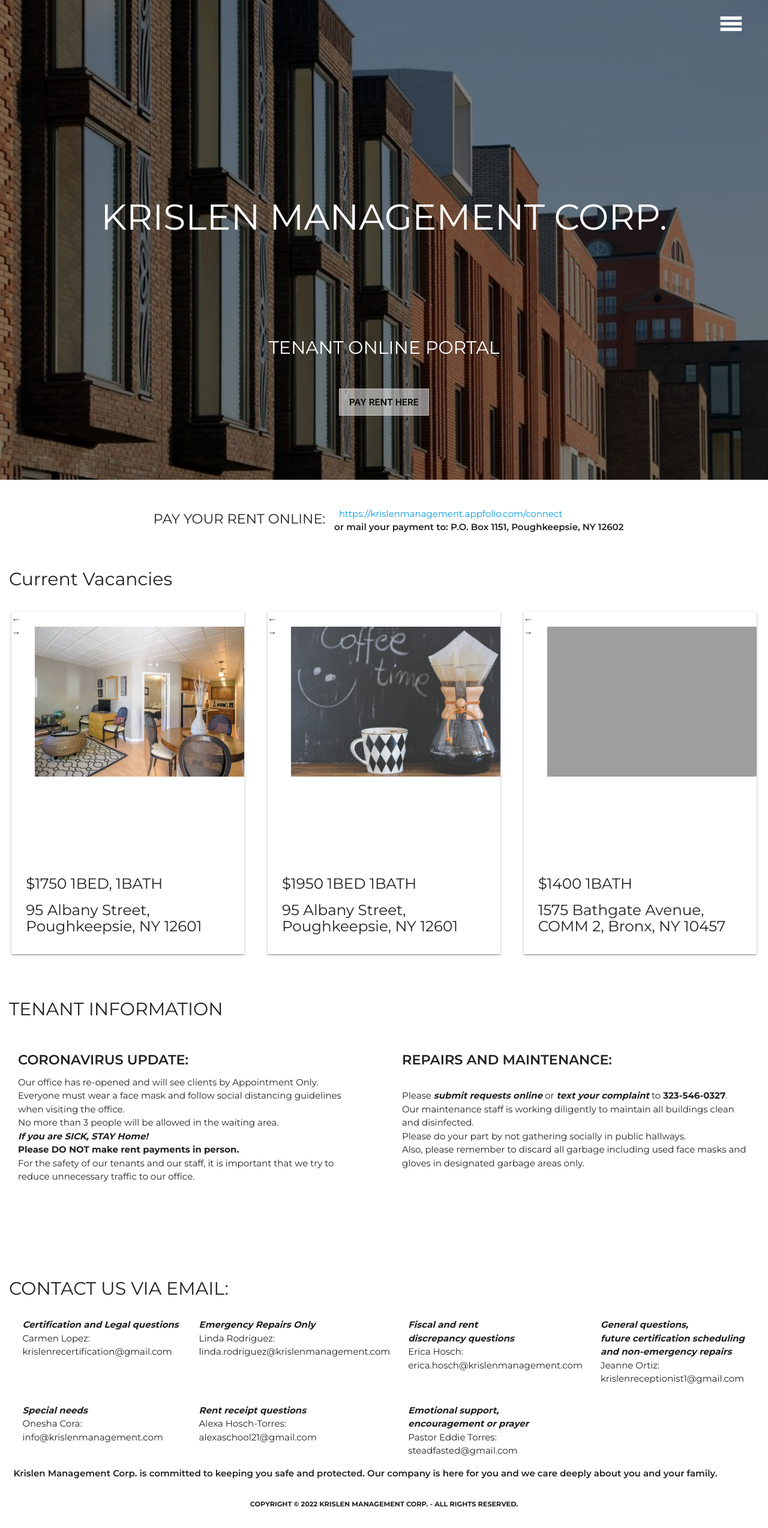
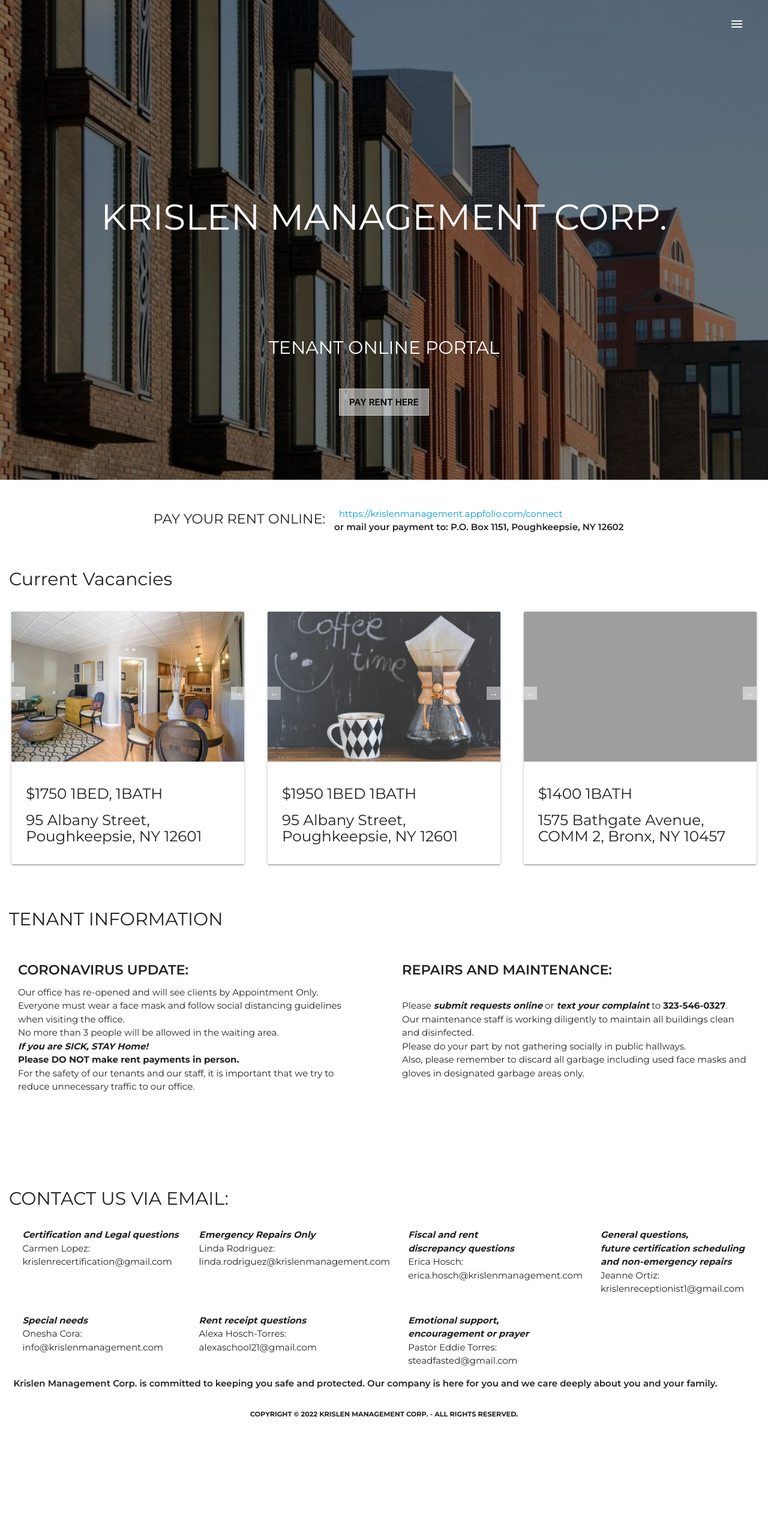
Before and after one commit to jerrydumas/krislen, a PHP site: page / in a window 1280 px wide. Shown: the whole page at 60% size. After the commit the page ends 2363 px from the top, so only its background shows below. Run offline with PHP 8.4, Linux system fonts and the light colour scheme; grey boxes are pictures that could not be loaded.

Commit message:
removed modal added slider styles

```diff
--- a/css/style.css
+++ b/css/style.css
@@ -166,7 +166,7 @@ body {
 /* Hero */
 
 .hero {
-  background: url('../img/heroImg.jpeg');
+  background: url('http://localhost/krislen/original/img/heroImg.jpeg');
   background-repeat: no-repeat;
   background-size: cover;
   height: 100vh;
@@ -291,6 +291,9 @@ body {
   max-width: 388px;
   width: 100%;
 }
+.card .card-image {
+  height: 250px;
+}
 
 .card .card-image img {
   display: block;
@@ -301,21 +304,6 @@ body {
   top: 0;
   bottom: 0;
   width: 100%;
-  height: 250px;
-}
-
-.btn-floating i {
-  background: #ef5350;
-}
-
-.btn-floating.halfway-fab {
-  position: absolute;
-  right: 5px;
-}
-
-.btn-floating:hover i,
-.btn-floating:focus i {
-  background: #f44336;
 }
 
 /* Tenant Info */
@@ -364,115 +352,61 @@ body {
   justify-content: center;
 }
 
-/* Modal */
-
-.modal1,
-.modal2,
-.modal3 {
-  display: none;
-  position: fixed;
-  left: 0;
-  right: 0;
-  bottom: 0;
-  top: 0;
-  width: 100vw;
-  height: 100vh;
-  background: rgba(0, 0, 0, 0.5);
-  z-index: 99;
-  max-height: fit-content;
+/* Carousel */
+.carousel {
+  width: 100%;
+  height: 100%;
+  position: relative;
 }
-
-.material-icons {
-  font-family: 'Material Icons';
-  font-weight: bold;
-  font-size: 3rem;
-  color: var(--wht);
-}
-
-.closeModalBtn1,
-.closeModalBtn2,
-.closeModalBtn3 {
-  position: fixed;
-  top: 0;
-  right: 1.3%;
-  font-size: 4rem;
-  z-index: 9;
-  background: none;
-  border: none;
-  cursor: pointer;
-}
-
-/* Carousel */
-
-.carousel1,
-.carousel2,
-.carousel3 {
-  width: 100vw;
-  height: 100vh;
-  position: relative;
-  display: none;
-}
-
 .carousel > ul {
   margin: 0;
   padding: 0;
-  list-style: none;
+  list-style-type: none;
 }
-
 .slide {
   position: absolute;
   inset: 0;
   opacity: 0;
-  transition: 200ms opacity ease-in-out;
-  transition-delay: 200ms;
 }
-
+.slide[data-active] {
+  opacity: 1;
+}
 .slide > img {
   display: block;
-  width: 85%;
-  height: 85%;
+  width: 100%;
+  height: 100%;
   object-fit: cover;
   object-position: center;
-  transform: translate(10%, 10%);
 }
-
-.slide[data-active] {
-  opacity: 1;
-  z-index: 1;
-  transition-delay: 0ms;
+.carousel-button-prev {
+  position: absolute;
+  top: 50%;
+  z-index: 9;
+  color: whitesmoke;
+  background-color: rgba(255, 255, 255, 0.5);
+  width: 1.5rem;
+  text-align: center;
+  height: 1.5rem;
+  font-weight: bold;
 }
-
-.carousel-button {
+.carousel-button-next {
   position: absolute;
-  z-index: 2;
-  background: none;
-  border: none;
-  font-size: 4rem;
   top: 50%;
-  transform: translateY(-50%);
-  color: rgba(255, 255, 255, 0.5);
-  cursor: pointer;
-  border-radius: 0.25rem;
-  padding: 0 0.5rem;
-  background-color: rgba(0, 0, 0, 0.1);
+  right: 0;
+  z-index: 9;
+  color: whitesmoke;
+  background-color: rgba(255, 255, 255, 0.5);
+  width: 1.5rem;
+  text-align: center;
+  height: 1.5rem;
+  font-weight: bold;
 }
-
-.carousel-button:hover,
-.carousel-button:focus {
+.carousel-button-next:hover,
+.carousel-button-next:focus,
+.carousel-button-prev:hover,
+.carousel-button-prev:focus {
   color: white;
-  background-color: rgba(0, 0, 0, 0.2);
-}
-
-.carousel-button:focus {
-  outline: 1px solid black;
-}
-
-.carousel-button.prev {
-  left: 1rem;
-}
-
-.carousel-button.next {
-  right: 1rem;
+  background-color: rgba(255, 255, 255, 0.5);
 }
 .contact {
   margin-top: 15vh;
```
